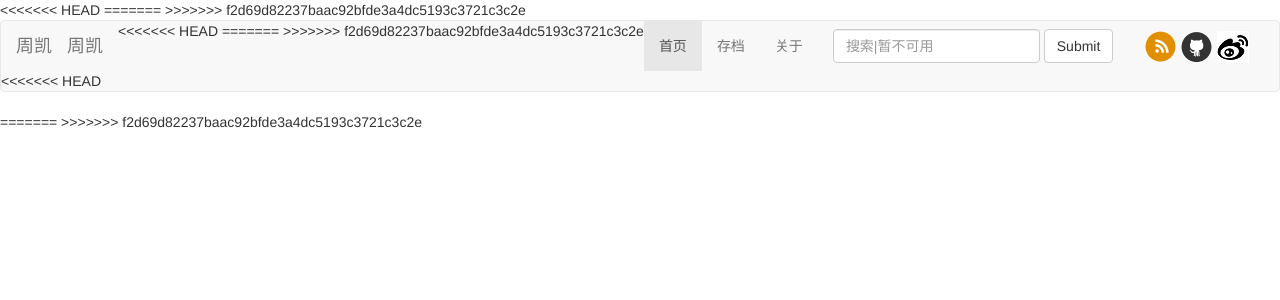
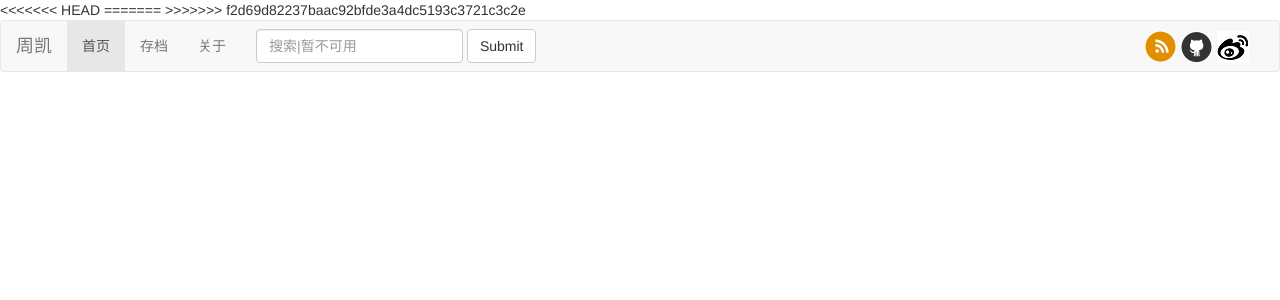
Before and after one commit to zhoukaigo/Blog, a Python web app: template app/templates/mybase.html in a window 1280 px wide. Shown: the top 300 px of the page. Run offline with Jinja, Linux system fonts and the light colour scheme; the template is opened without the code that fills it, so the values that code supplies are empty; some libraries are stand-ins or nearby versions.

Commit message:
nothing, just fix some merge errors

```diff
--- a/app/main/views.py
+++ b/app/main/views.py
@@ -18,6 +18,3 @@ def about():
 @main.route('/resume/')
 def resume():
     return render_template('resume.html')
-=======
-    return render_template('about.html')
->>>>>>> f2d69d82237baac92bfde3a4dc5193c3721c3c2e
--- a/app/templates/nav.html
+++ b/app/templates/nav.html
@@ -8,11 +8,7 @@
 		        <span class="icon-bar"></span>
 		        <span class="icon-bar"></span>
 		    </button>
-<<<<<<< HEAD
 		    <a class="navbar-brand" href="{{ url_for('main.resume') }}">周凯</a>
-=======
-		    <a class="navbar-brand" href="{{ url_for('main.index') }}">周凯</a>
->>>>>>> f2d69d82237baac92bfde3a4dc5193c3721c3c2e
 	    </div>
 
 	    <!-- Collect the nav links, forms, and other content for toggling -->
@@ -39,8 +35,4 @@
 	    	</ul>
 	    </div><!-- /.navbar-collapse -->
 	</div><!-- /.container-fluid -->
-<<<<<<< HEAD
 </nav>
-=======
-</nav>
->>>>>>> f2d69d82237baac92bfde3a4dc5193c3721c3c2e
```
